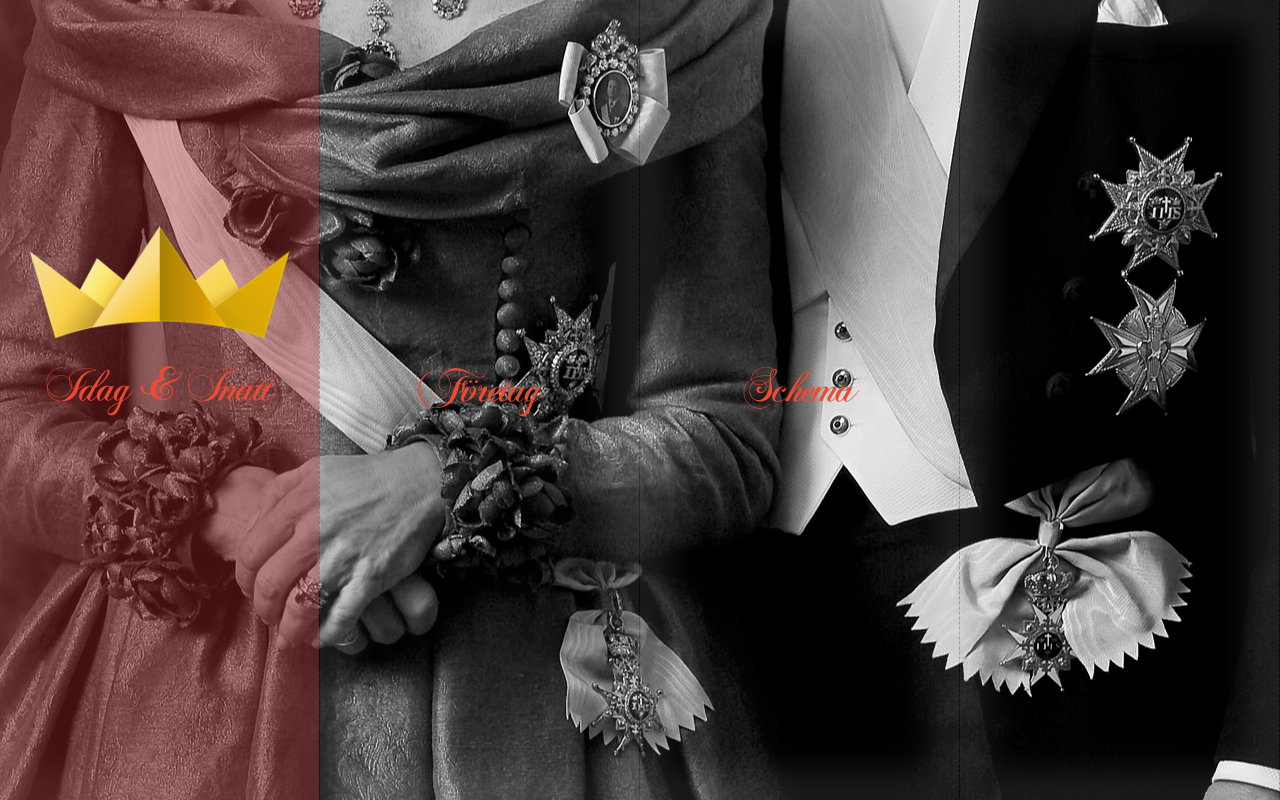
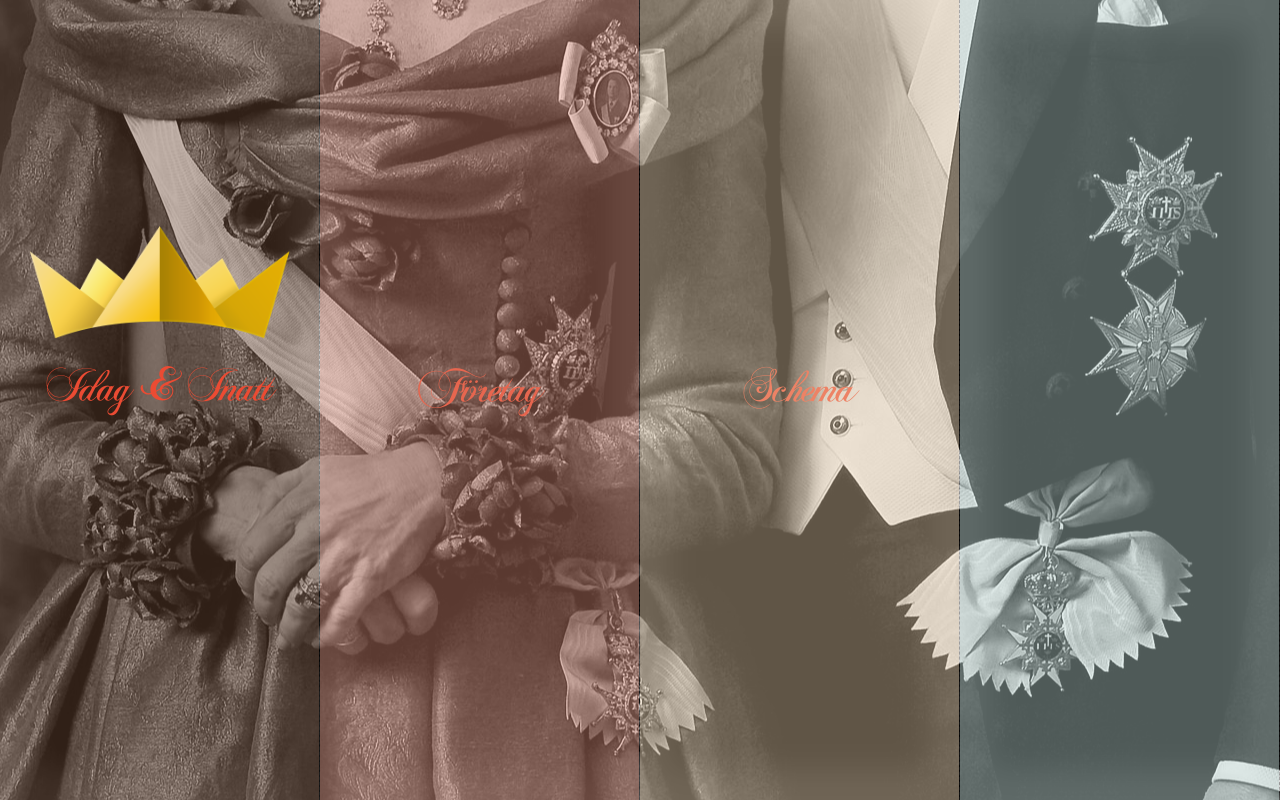
Before and after one commit to afberg/IdagInatt, a PHP site: page / in a window 1280 px wide. Run offline with PHP 8.4, Linux system fonts and the light colour scheme; some web fonts are replaced.

Commit message:
Colours
Added colours to dividers

```diff
--- a/index.html
+++ b/index.html
@@ -38,6 +38,8 @@
 			</div>
 
 			<div id="no2" class="divider">
+				<div id="back2" class="container">
+				</div>
 				<div id="topMargin2" class="topMargin">
 				</div>
 				<a href="#no2" onclick="displayNo2()">
@@ -54,6 +56,8 @@
 			</div>
 
 			<div id="no3" class="divider">
+				<div id="back3" class="container">
+				</div>
 				<div id="topMargin3" class="topMargin">
 					</div>
 					<a href="#no3" onclick="displayNo3()">
@@ -65,6 +69,8 @@
 						<p>Idag</br></br>Inatt</br></br></p>
 				</div>
 			</div><div id="no4" class="divider">
+				<div id="back4" class="container">
+				</div>
 			</div>
 		</div>
 
--- a/style.css
+++ b/style.css
@@ -189,8 +189,23 @@ p{
 
 #back1{
 	opacity: 0.4;
-	background-color: brown;
-	transition:opacity 1.5s;
+	background-color: #774F38;
+	transition:all 1.5s;
+}
+#back2{
+	opacity: 0.4;
+	background-color: #E08E79;
+	transition:all 1.5s;
+}
+#back3{
+	opacity: 0.4;
+	background-color: #F1D4AF;
+	transition:all 1.5s;
+}
+#back4{
+	opacity: 0.4;
+	background-color: #C5E0DC;
+	transition:all 1.5s;
 }
 
 .container.active {
```
